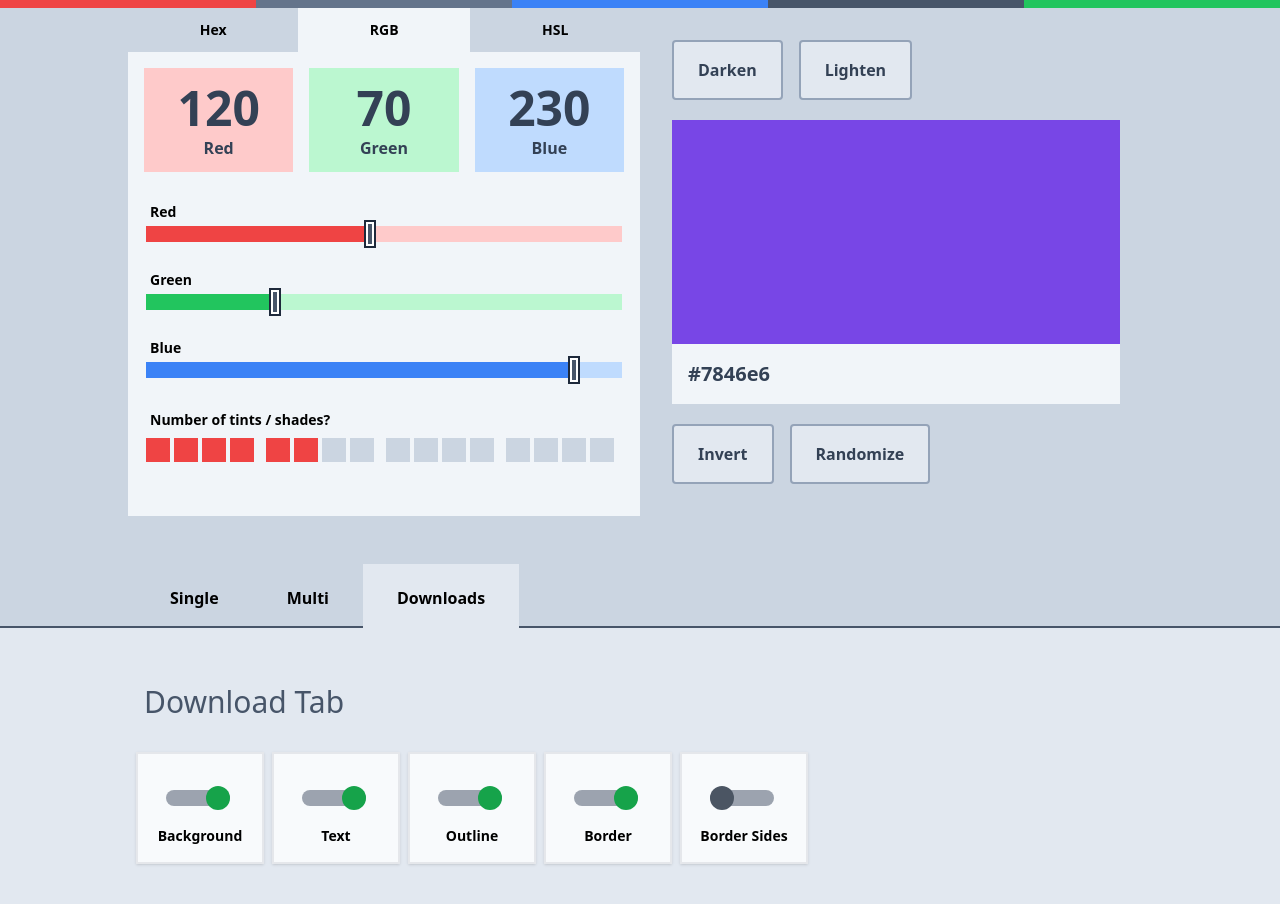
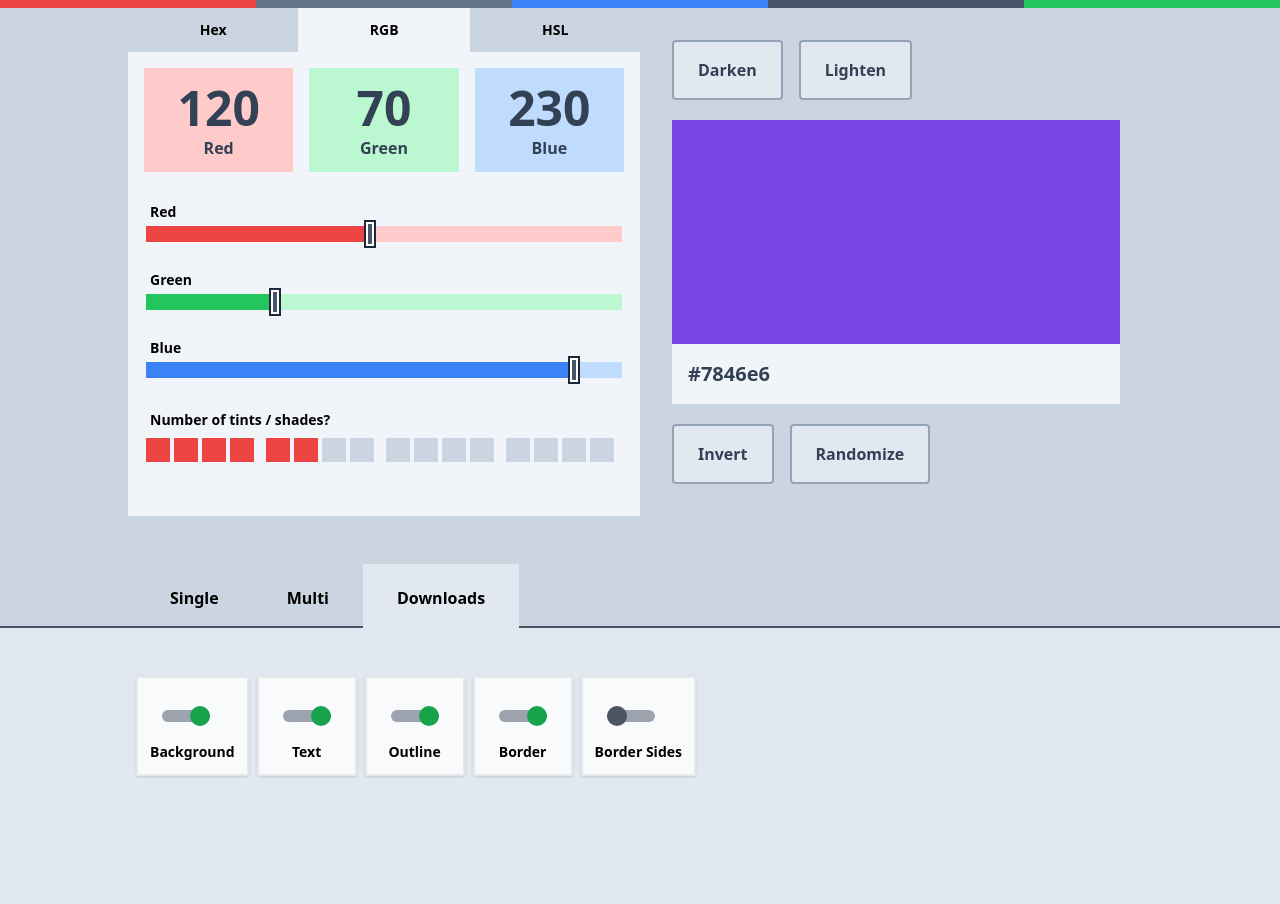
Before and after one commit to reactry/shades, a React (Create React App) app: page / in a window 1280 px wide. Shown: the top 904 px of the page. Built offline with nearby package versions, Linux system fonts and the light colour scheme.

Commit message:
Smaller toggle buttons

```diff
--- a/src/MainComponent/Output/DownloadTab.js
+++ b/src/MainComponent/Output/DownloadTab.js
@@ -12,9 +12,9 @@ export default function DownloadTab () {
 	let [cssBorderSides, setCssBorderSides] = React.useState(false);
 
 	return (
-		<div className="DownloadTab py-12">
-			<h2 className="text-slate-600 text-3xl px-2 pt-2">Download Tab</h2>
-			<div className="py-8 space-x-2 flex">
+		<div className="DownloadTab py-6">
+			<h2 className="text-slate-600 text-3xl px-4 pt-8 hidden">Download</h2>
+			<div className="py-6 gap-x-2 gap-y-2 flex flex-wrap">
 				<Toggle title="Background" x={cssBg} setX={setCssBg} />
 				<Toggle title="Text" x={cssFg} setX={setCssFg} />
 				<Toggle title="Outline" x={cssOutline} setX={setCssOutline} />
--- a/src/Toggle.js
+++ b/src/Toggle.js
@@ -5,8 +5,8 @@ export default function Toggle ({
 	x, setX, title
 }) {
 
-	let circleClass = "h-6 w-6 -translate-y-1 rounded-full duration-300";
-	circleClass += x ? " bg-green-600 translate-x-10" : " bg-gray-600";
+	let circleClass = "h-5 w-5 -translate-y-1 rounded-full duration-300";
+	circleClass += x ? " bg-green-600 translate-x-7" : " bg-gray-600";
 
 	function handleKeyPress (e) {
 		if (e.keyCode === 32) {
@@ -16,10 +16,10 @@ export default function Toggle ({
 	}
 
 	return (
-		<div className="select-none px-4 py-4 w-32 bg-slate-50 border-2 cursor-pointer outline-none duration-300 shadow hover:border-blue-500 focus:border-blue-500"
+		<div className="select-none px-3 py-3 w-30 bg-slate-50 border-2 cursor-pointer outline-none duration-300 shadow hover:border-blue-500 focus:border-blue-500"
 			onClick={() => setX(!x)} tabIndex="0" onKeyDown={handleKeyPress}>
 			<div className="px-3 py-5 rounded-md">
-				<div className="bg-gray-400 w-16 h-4 rounded-full">
+				<div className="bg-gray-400 w-12 h-3 rounded-full">
 					<div className={circleClass}></div>
 				</div>
 			</div>
```
